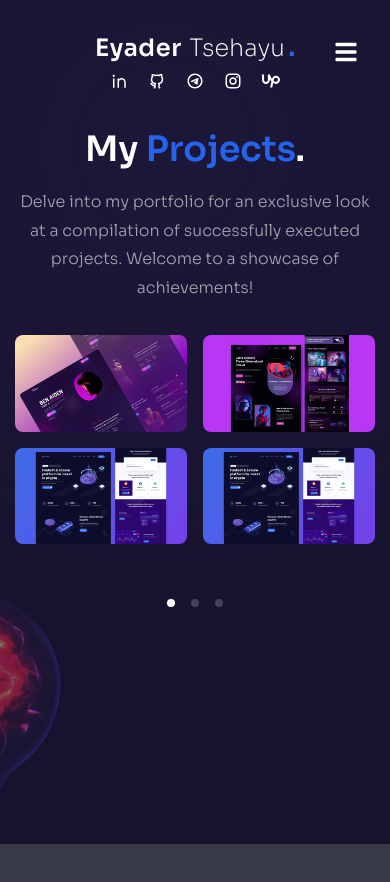
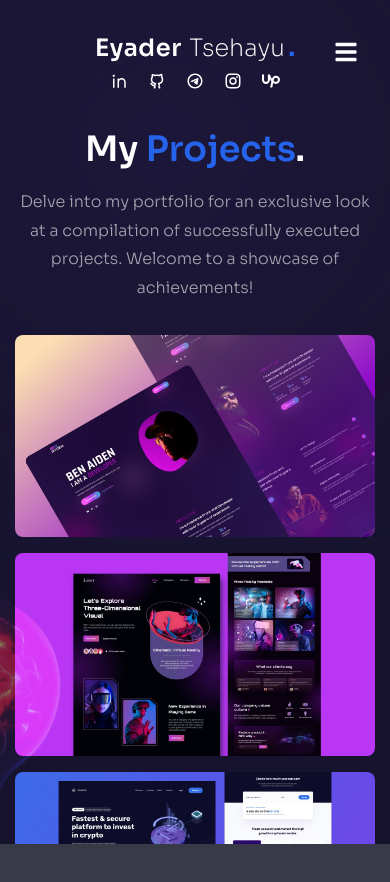
Before and after one commit to EyaderTsehayu/EyaderTsehayu-portfolio, a Next.js app: page /projects in a window 390 px wide. Shown: the top 882 px of the page. Built offline with nearby package versions, Linux system fonts and the light colour scheme.

Commit message:
fetch description from the mock data

```diff
--- a/components/WorkSlider.jsx
+++ b/components/WorkSlider.jsx
@@ -18,16 +18,16 @@ const WorkSlider = () => {
         clickable: true,
       }}
       modules={[Pagination]}
-      className="h-[280px] sm:h-[480px]"
+      className="h-auto"
     >
       {workSlides.slides.map((slide, index) => {
         return (
           <SwiperSlide key={index}>
-            <div className="grid grid-cols-2 grid-rows-2 gap-4 cursor-pointer">
+            <div className="grid md:grid-cols-2 md:grid-rows-2 grid-cols-1 items-baseline justify-start grid-rows-1 gap-4 cursor-pointer  pb-4">
               {slide.images.map((image, index) => {
                 return (
                   <div
-                    className="relative rounded-lg overflow-hidden flex items-center justify-center group"
+                    className="relative rounded-lg overflow-hidden flex items-center justify-center group flex-col"
                     key={index}
                   >
                     <div className="flex items-center justify-center relative overflow-hidden group">
@@ -79,6 +79,7 @@ const WorkSlider = () => {
                         </div>
                       </div>
                     </div>
+                    <div>{image.description}</div>
                   </div>
                 );
               })}
```
